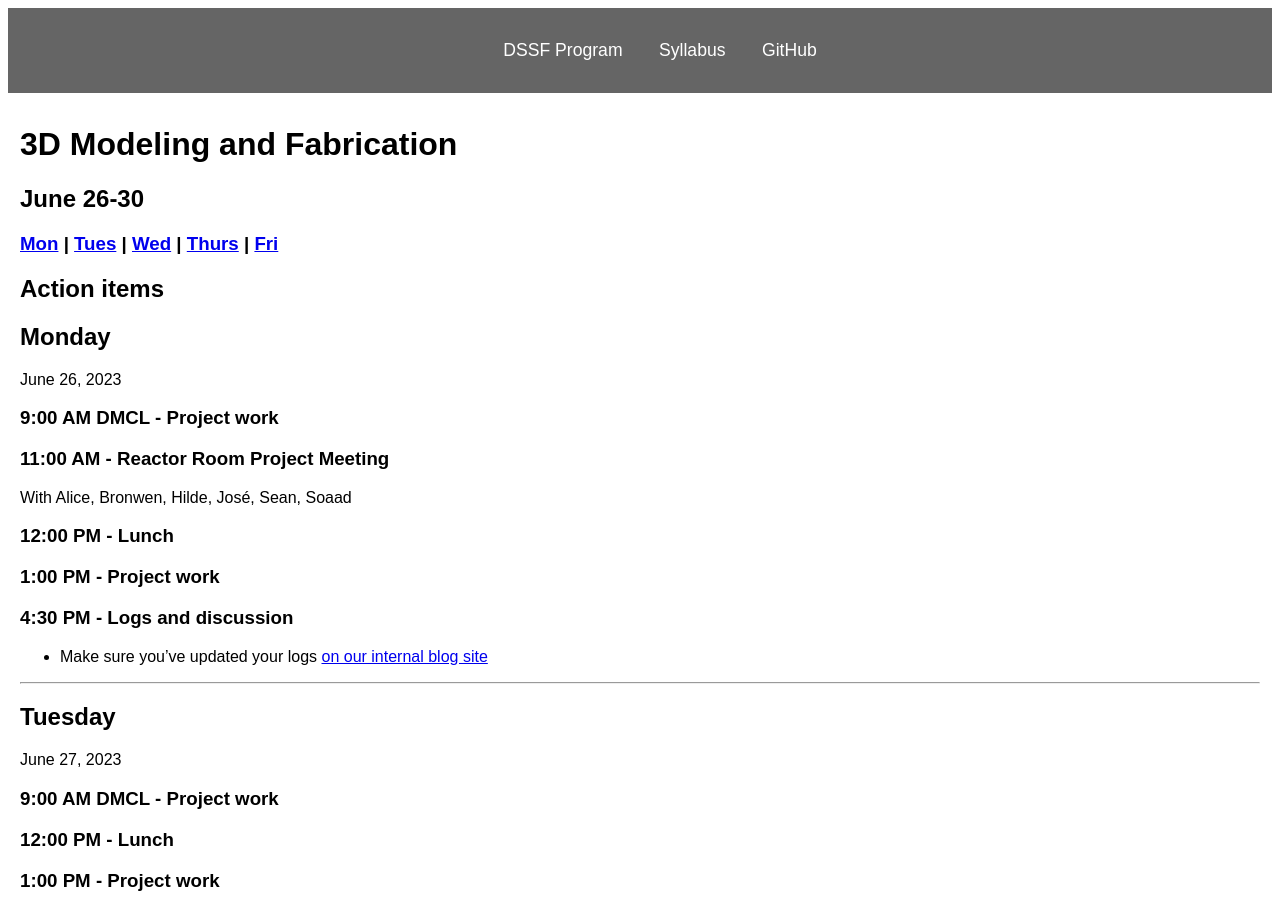
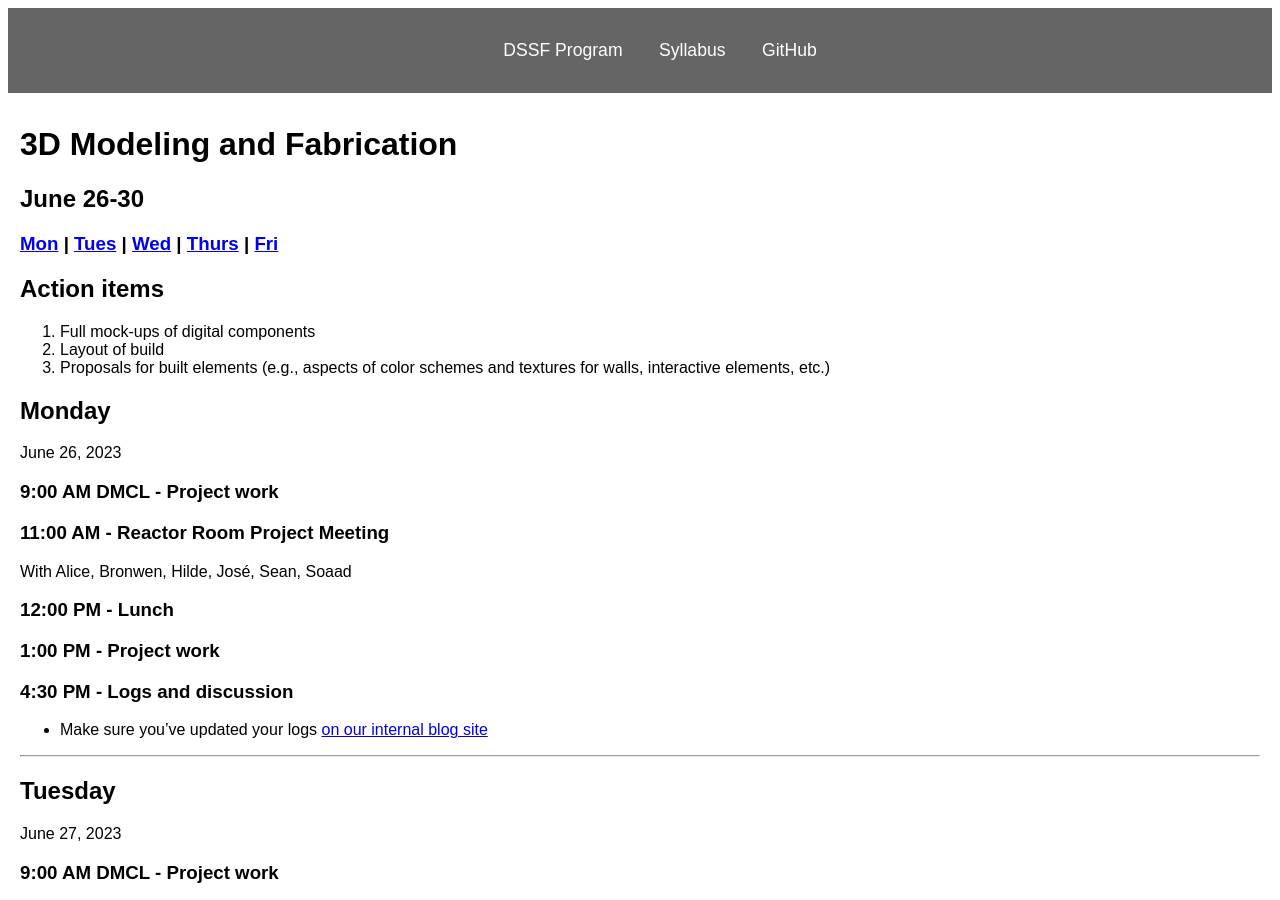
Before and after one commit to digbmc/dssf-syll, a Jekyll site: the page built from _weeks/05-modeling.md, in a window 1280 px wide and 900 px high. Built offline with Jekyll 4.4.1, drawn with Linux system fonts in a browser that asks for light colours.

Commit message:
Added week 5 action items

```diff
--- a/_weeks/05-modeling.md
+++ b/_weeks/05-modeling.md
@@ -6,7 +6,9 @@ public: true
 ---
 
 ## Action items
-
+1. Full mock-ups of digital components
+2. Layout of build
+3. Proposals for built elements (e.g., aspects of color schemes and textures for walls, interactive elements, etc.)
 
 ## Monday
 June 26, 2023
```
